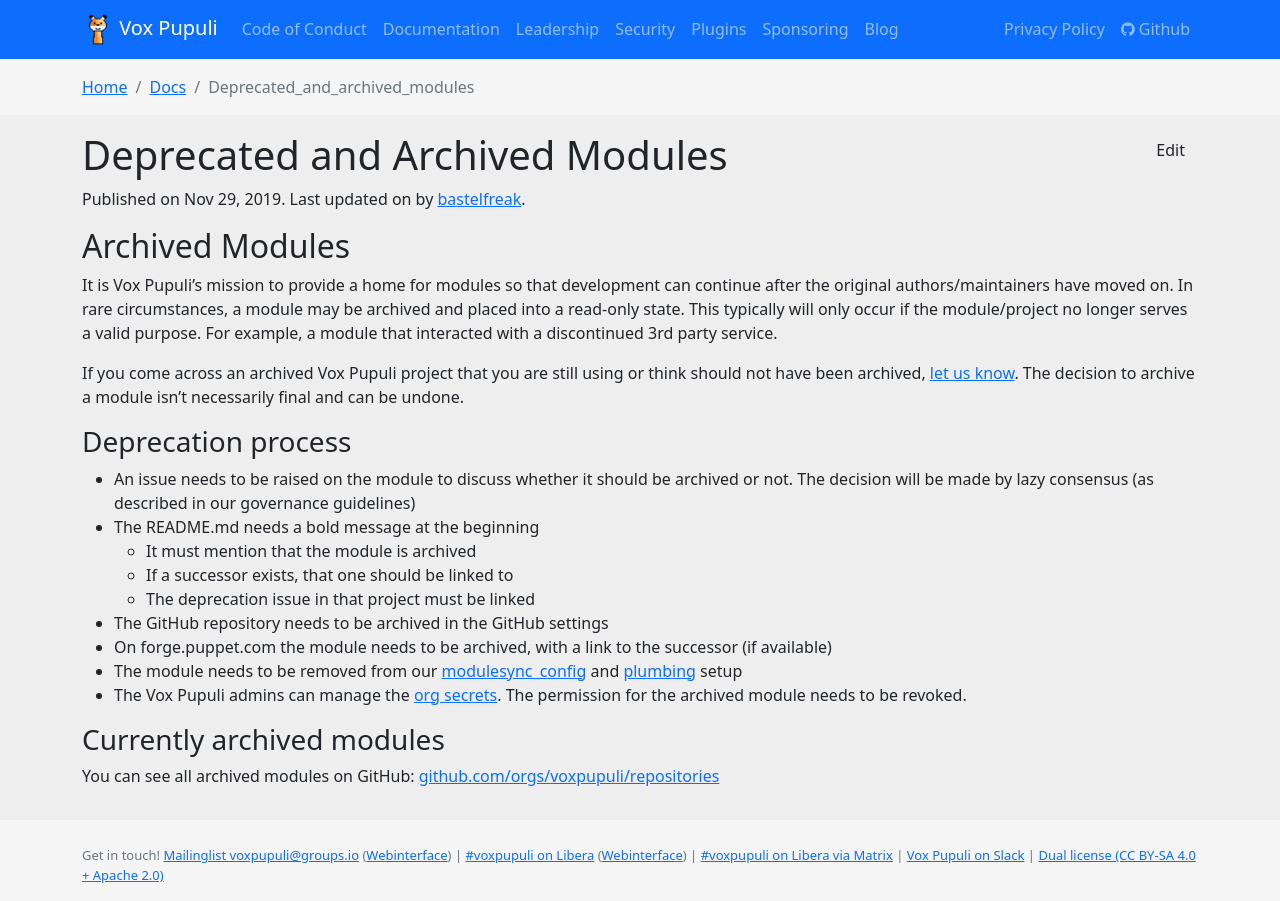
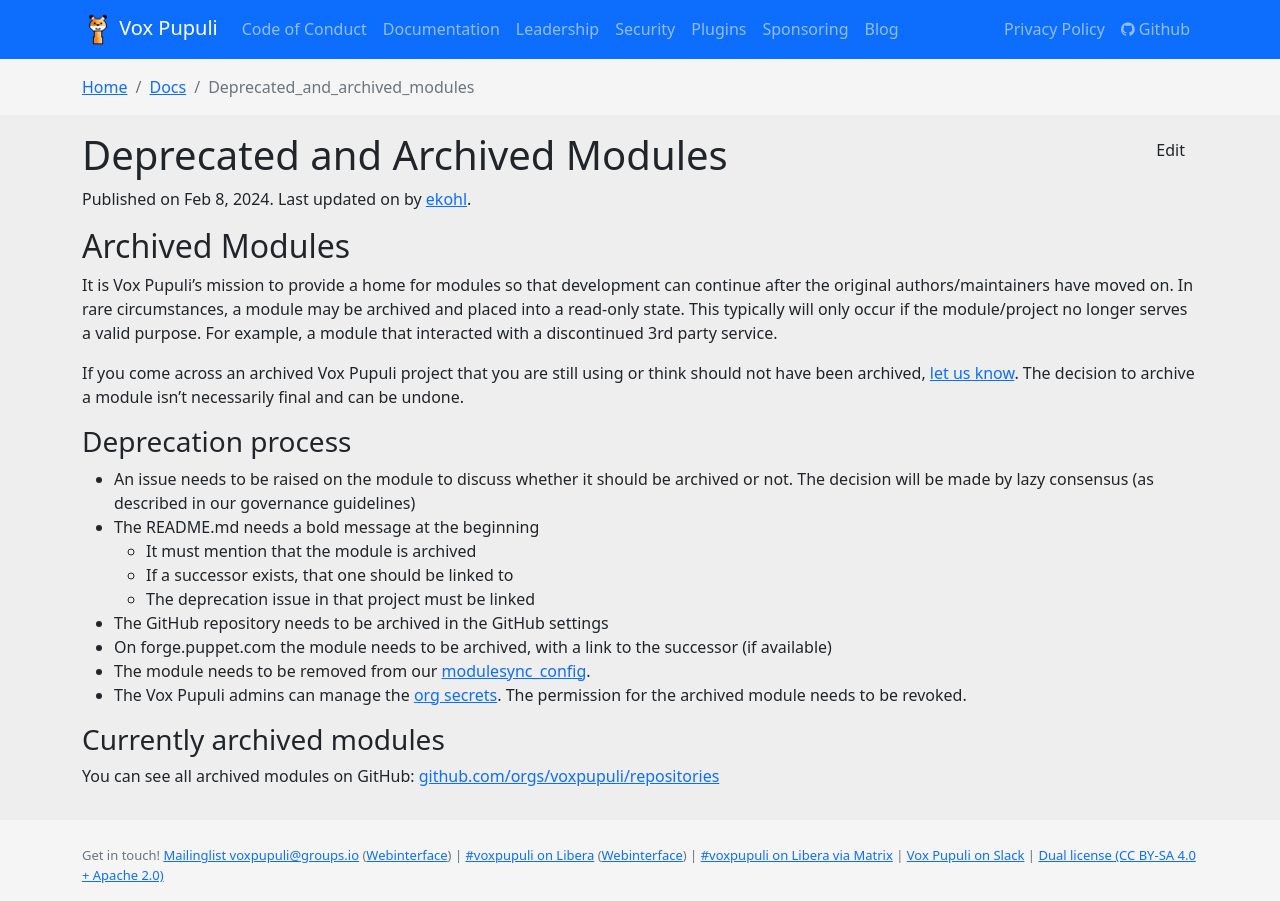
Before and after one commit to voxpupuli/voxpupuli.github.io, a Jekyll site: the page built from _docs/deprecated_and_archived_modules.md, in a window 1280 px wide. Built offline with Jekyll 4.4.1, drawn with Linux system fonts in a browser that asks for light colours; nearby versions of some CDN libraries.

Commit message:
deprecation: remove plumbing step
This file was removed from the repository[1].

[1]: https://github.com/voxpupuli/plumbing/commit/83482a85983901d80e2e440951323e7114d498bf

```diff
--- a/_docs/deprecated_and_archived_modules.md
+++ b/_docs/deprecated_and_archived_modules.md
@@ -1,9 +1,9 @@
 ---
 layout: post
 title: Deprecated and Archived Modules
-date: 2019-11-29
+date: 2024-02-08
 summary: Vox Pupuli policy on deprecating and archiving modules
-last_updater: bastelfreak
+last_updater: ekohl
 ---
 
 ## Archived Modules
@@ -24,7 +24,7 @@
   * The deprecation issue in that project must be linked
 * The GitHub repository needs to be archived in the GitHub settings
 * On forge.puppet.com the module needs to be archived, with a link to the successor (if available)
-* The module needs to be removed from our [modulesync_config][mc] and [plumbing][pl] setup
+* The module needs to be removed from our [modulesync_config][mc].
 * The Vox Pupuli admins can manage the [org secrets][secrets]. The permission for the archived module needs to be revoked.
 
 ### Currently archived modules
```
Also changed, not shown: other parts of _docs/deprecated_and_archived_modules.md (+0 -1 lines).
